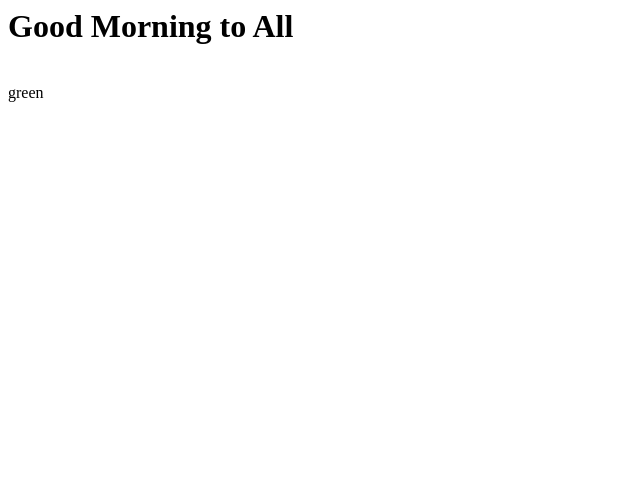
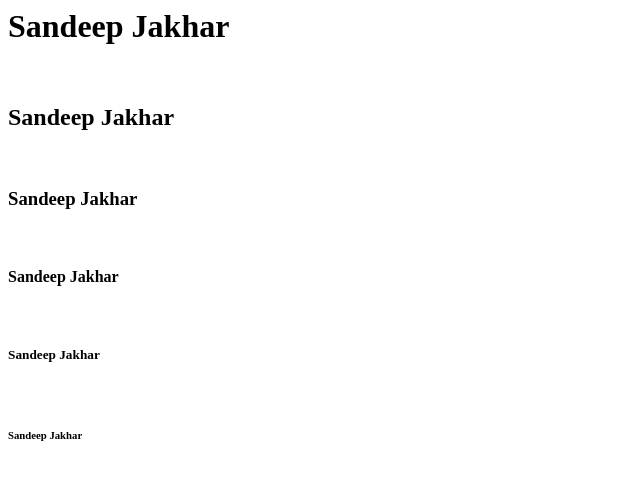
Before and after one commit to sandeep-jakhar/test, a plain HTML site: page index.html in a window 1280 px wide. Shown: the whole page, without its empty margins (0-640 px from the left). Drawn offline with Linux system fonts and the light colour scheme.

Commit message:
Update index.html

```diff
--- a/index.html
+++ b/index.html
@@ -1,2 +1,6 @@
-<h1>Good Morning to All</h1></br>
-<bcolor>green</bcolor>
+<h1>Sandeep Jakhar</h1></br>
+<h2>Sandeep Jakhar</h2></br>
+<h3>Sandeep Jakhar</h3></br>
+<h4>Sandeep Jakhar</h4></br>
+<h5>Sandeep Jakhar</h5></br>
+<h6>Sandeep Jakhar</h6></br>
```
